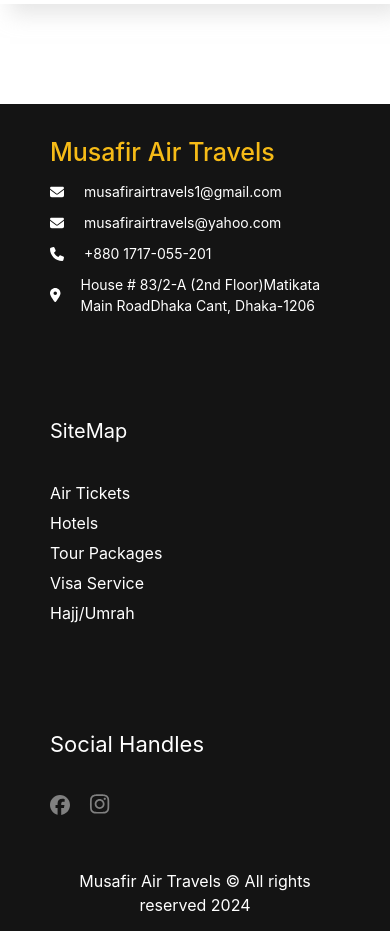
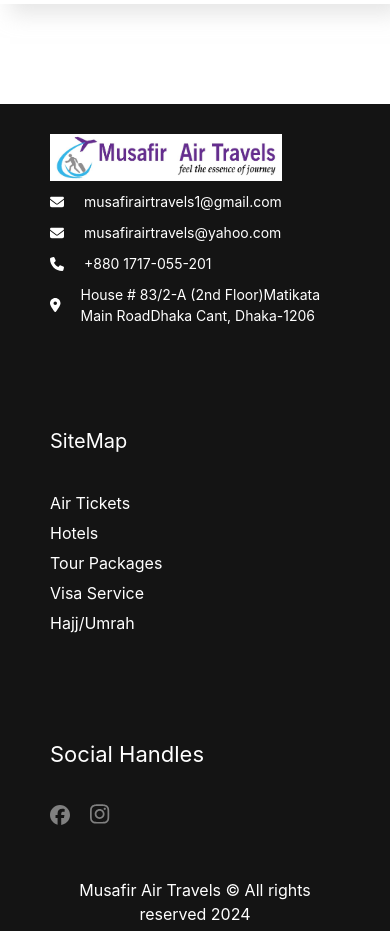
Before and after one commit to sazzadhossain1/musafir, a React (Create React App) app: page / in a window 390 px wide. Shown: the part 4260-5191 px from the top of the page. Built offline with nearby package versions, Linux system fonts and the light colour scheme.

Commit message:
add logo in footer section

```diff
--- a/src/component/Footer/Footer.css
+++ b/src/component/Footer/Footer.css
@@ -14,9 +14,7 @@
   gap: 100px;
   margin-bottom: 50px;
 }
-/* .musafirAirTravelLogo {
-  width: 50%;
-} */
+
 .footer_lorem {
   margin-top: 20px;
   margin-bottom: 20px;
@@ -96,9 +94,17 @@
     grid-template-columns: repeat(1, 1fr);
     width: 100%;
   }
+  .musafirAirTravelLogoTwo {
+    width: 50%;
+  }
 }
 @media screen and (max-width: 650px) {
   .footer_parent_grid_div {
     grid-template-columns: repeat(1, 1fr);
   }
 }
+@media screen and (max-width: 400px) {
+  .musafirAirTravelLogoTwo {
+    width: 80%;
+  }
+}
--- a/src/component/Footer/Footer.js
+++ b/src/component/Footer/Footer.js
@@ -9,18 +9,19 @@
 import musafirAirTravelLogo from "../../accets/MusafirAirTravelsLogo.png";
 import { Link } from "react-router-dom";
 import { faFacebook, faInstagram } from "@fortawesome/free-brands-svg-icons";
+import musafirAirTravelLogoTwo from "../../accets/musafirAirTravelLogoTwo.png";
 
 const Footer = () => {
   return (
     <div className="footer_paren_div">
       <div className="footer_parent_grid_div">
         <div>
-          <h2 className="musafir_title">Musafir Air Travels</h2>
-          {/* <img
-            className="musafirAirTravelLogo"
-            src={musafirAirTravelLogo}
+          {/* <h2 className="musafir_title">Musafir Air Travels</h2> */}
+          <img
+            className="musafirAirTravelLogoTwo"
+            src={musafirAirTravelLogoTwo}
             alt=""
-          /> */}
+          />
           {/* <p className="footer_lorem">Address</p> */}
           <div className="footer_icon_flex_div">
             <FontAwesomeIcon icon={faEnvelope} />
```
